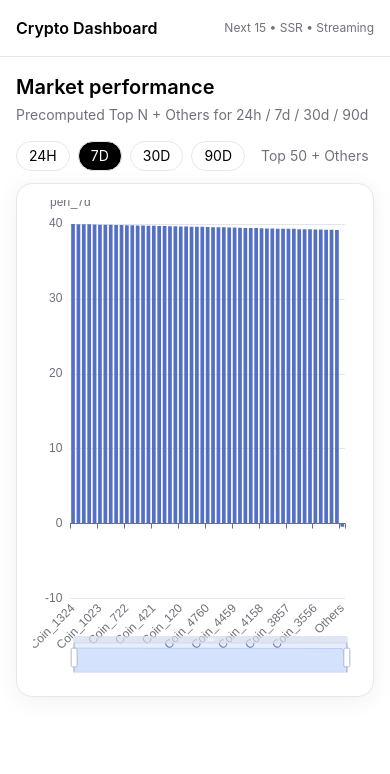
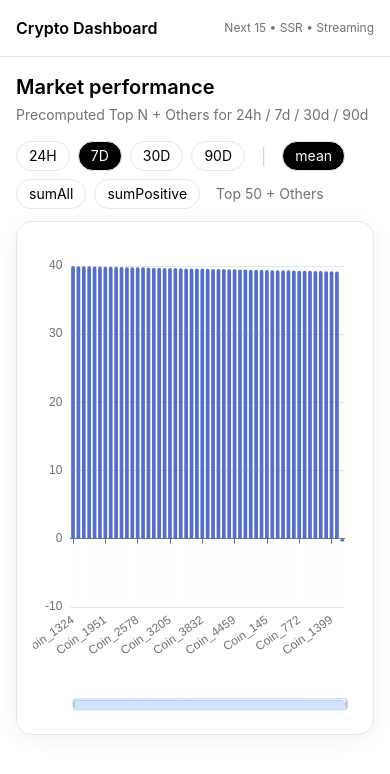
Before and after one commit to Amirhosein-hshm/cryptocurrency, a Next.js app: page /dashboard in a window 390 px wide. Shown: the top 774 px of the page. Built offline with nearby package versions, Linux system fonts and the light colour scheme.

Commit message:
⚡️ responsiveness and add make this chart performant

```diff
--- a/app/_components/Chart.client.tsx
+++ b/app/_components/Chart.client.tsx
@@ -2,43 +2,77 @@
 
 import dynamic from 'next/dynamic';
 import { useMemo, useState } from 'react';
-import type { ISeriesByMetric, Metric } from '@/lib/types';
-
+import type { Metric, ISeriesByMetric } from '@/lib/types';
+import type { OthersAggregation } from '@/lib/services/summary';
 const ReactECharts = dynamic(() => import('echarts-for-react'), { ssr: false });
+type PrecomputedPack = { top: number; seriesByMetric: ISeriesByMetric };
 
 type Props = {
-  precomputed: ISeriesByMetric;
+  precomputedByAgg: Record<OthersAggregation, PrecomputedPack>;
   defaultMetric: Metric;
+  defaultAgg: OthersAggregation;
   top: number;
 };
 
-export default function Chart({ precomputed, defaultMetric, top }: Props) {
+export default function Chart({ precomputedByAgg, defaultMetric, defaultAgg, top }: Props) {
   const [metric, setMetric] = useState<Metric>(defaultMetric);
-  const points = precomputed[metric];
+  const [agg, setAgg] = useState<OthersAggregation>(defaultAgg);
+
+  const current = precomputedByAgg[agg].seriesByMetric[metric];
+  const categories = useMemo(() => current.map((p) => p.name), [current]);
+  const values = useMemo(() => current.map((p) => p.value), [current]);
 
   const option = useMemo(
     () => ({
-      tooltip: { trigger: 'axis' },
-      grid: { left: 12, right: 12, top: 24, bottom: 24, containLabel: true },
+      tooltip: { trigger: 'axis', confine: true, axisPointer: { type: 'shadow' } },
+      grid: { left: 12, right: 12, top: 28, bottom: 56, containLabel: true },
       xAxis: {
         type: 'category',
-        data: points.map((p) => p.name),
-        axisLabel: { rotate: 45, hideOverlap: true },
+        data: categories,
+        axisLabel: { rotate: 35, hideOverlap: true, margin: 12 },
+        axisTick: { alignWithLabel: true },
       },
-      yAxis: { type: 'value', name: metric },
+      yAxis: {
+        type: 'value',
+        name: metric,
+        nameLocation: 'middle',
+        nameGap: 38,
+      },
       series: [
-        { type: 'bar', data: points.map((p) => p.value), large: true, animationDuration: 300 },
+        {
+          type: 'bar',
+          data: values,
+          large: true,
+          animationDuration: 300,
+          barMaxWidth: 18,
+          showBackground: true,
+          backgroundStyle: { opacity: 0.05 },
+          itemStyle: { borderRadius: [6, 6, 0, 0] },
+          emphasis: { focus: 'series' },
+        },
       ],
-      dataZoom: [{ type: 'inside' }, { type: 'slider' }],
+      dataZoom: [
+        { type: 'inside', filterMode: 'none' },
+        {
+          type: 'slider',
+          filterMode: 'none',
+          height: 12,
+          bottom: 8,
+          brushSelect: false,
+          handleSize: '60%',
+        },
+      ],
     }),
-    [points, metric],
+    [categories, values, metric],
   );
 
   const metrics: Metric[] = ['perf_24h', 'perf_7d', 'perf_30d', 'perf_90d'];
-
+  const aggs: OthersAggregation[] = ['mean', 'sumAll', 'sumPositive'];
   return (
     <section className="space-y-3">
-      <div className="flex flex-wrap gap-2 items-center">
+      {/* Controls */}
+      <div className="flex flex-wrap items-center gap-2">
+        {/* metric tabs */}
         {metrics.map((m) => (
           <button
             key={m}
@@ -49,8 +83,28 @@ export default function Chart({ precomputed, defaultMetric, top }: Props) {
             {m.replace('perf_', '').toUpperCase()}
           </button>
         ))}
+        <span className="mx-2 text-zinc-300">|</span>
+        {aggs.map((a) => (
+          <button
+            key={a}
+            onClick={() => setAgg(a)}
+            className={`px-3 py-1 rounded-2xl border text-sm ${a === agg ? 'bg-black text-white' : 'hover:bg-zinc-100'}`}
+            title={
+              a === 'mean'
+                ? 'Average of Others'
+                : a === 'sumAll'
+                  ? 'Sum of all Others (pos+neg)'
+                  : 'Sum of positive Others only'
+            }
+            aria-pressed={a === agg}
+          >
+            {a}
+          </button>
+        ))}
+
         <span className="text-sm text-zinc-500 ml-2">Top {top} + Others</span>
       </div>
+
       <div className="card">
         <ReactECharts option={option} style={{ width: '100%', height: 480 }} />
       </div>
--- a/app/dashboard/_ChartServer.tsx
+++ b/app/dashboard/_ChartServer.tsx
@@ -1,12 +1,19 @@
 import { fetchAllCoins } from '@/lib/utils/fetchAll';
-import { precomputeAllMetrics } from '@/lib/services/summary';
+import { precomputeAllAggs } from '@/lib/services/summary';
 import Chart from '@/app/_components/Chart.client';
 import type { Metric } from '@/lib/types';
 
 export default async function ChartServer() {
   const all = await fetchAllCoins({ pageSize: 100, concurrency: 8 });
 
-  const { top, seriesByMetric } = precomputeAllMetrics(all, 50, 'mean');
+  const precomputedByAgg = precomputeAllAggs(all, 50);
 
-  return <Chart precomputed={seriesByMetric} defaultMetric={'perf_7d' as Metric} top={top} />;
+  return (
+    <Chart
+      precomputedByAgg={precomputedByAgg}
+      defaultMetric={'perf_7d' as Metric}
+      defaultAgg="mean"
+      top={50}
+    />
+  );
 }
--- a/app/dashboard/page.tsx
+++ b/app/dashboard/page.tsx
@@ -1,8 +1,9 @@
 import { ChartSkeleton } from '../_components/ChartSkeleton';
+import { Suspense } from 'react';
+
 export const revalidate = 0;
 export const dynamic = 'force-dynamic';
 
-import { Suspense } from 'react';
 import ChartServer from './_ChartServer';
 
 export default async function Page() {
--- a/lib/services/summary.ts
+++ b/lib/services/summary.ts
@@ -27,7 +27,6 @@ export function buildTopNSeries(
   } else if (othersAgg === 'sumAll') {
     othersValue = tail.reduce((s, d) => s + d[metric], 0);
   } else {
-    // mean
     othersValue = tail.reduce((s, d) => s + d[metric], 0) / tail.length;
   }
 
@@ -46,3 +45,14 @@ export function precomputeAllMetrics(
 
   return { top: N, seriesByMetric };
 }
+
+export function precomputeAllAggs(
+  data: IDataDTO[],
+  N = 50,
+): Record<OthersAggregation, { top: number; seriesByMetric: ISeriesByMetric }> {
+  return {
+    mean: precomputeAllMetrics(data, N, 'mean'),
+    sumAll: precomputeAllMetrics(data, N, 'sumAll'),
+    sumPositive: precomputeAllMetrics(data, N, 'sumPositive'),
+  };
+}
```
